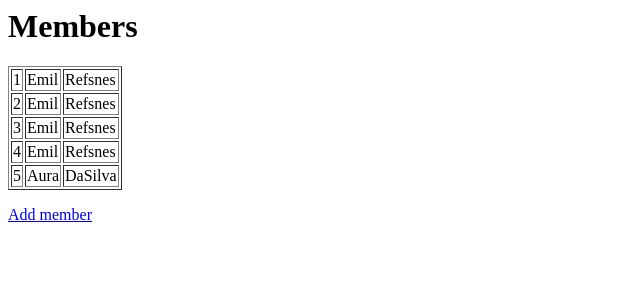
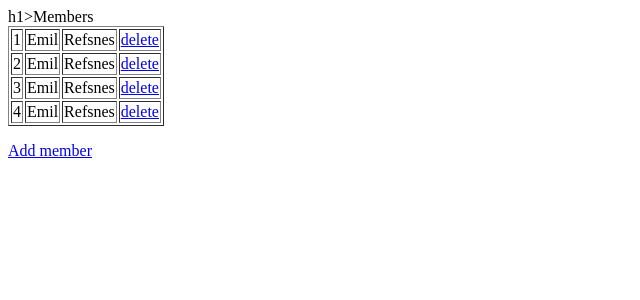
Before and after one commit to DaSilvaAura/django-basics-16sep22, a Django app: page /members/ in a window 1280 px wide. Shown: the top 300 px of the page, without its empty margins (0-640 px from the left). Run offline with Django 3.2, Linux system fonts and the light colour scheme; data comes from the database, SQL or seed files in the repository.

Commit message:
Delete record

```diff
--- a/members/templates/index.html
+++ b/members/templates/index.html
@@ -1,12 +1,13 @@
-<h1>Members</h1>
+h1>Members</h1>
 
 <table border="1">
 {% for x in mymembers %}
-<tr>
-<td>{{ x.id }}</td>
-<td>{{ x.firstname }}</td>
-<td>{{ x.lastname }}</td>
-</tr>
+  <tr>
+  <td>{{ x.id }}</td>
+  <td>{{ x.firstname }}</td>
+  <td>{{ x.lastname }}</td>
+  <td><a href="delete/{{ x.id }}">delete</a></td>
+  </tr>
 {% endfor %}
 </table>
 
--- a/members/urls.py
+++ b/members/urls.py
@@ -5,4 +5,5 @@ urlpatterns = [
   path('', views.index, name='index'),
   path('add/', views.add, name='add'),
   path('add/addrecord/', views.addrecord, name='addrecord'),
+  path('delete/<int:id>', views.delete, name='delete'),
 ]
--- a/members/views.py
+++ b/members/views.py
@@ -1,6 +1,7 @@
 from django.http import HttpResponse, HttpResponseRedirect
 from django.template import loader
 from django.urls import reverse
+
 from .models import Members
 
 def index(request):
@@ -21,3 +22,8 @@ def addrecord(request):
   member = Members(firstname=x, lastname=y)
   member.save()
   return HttpResponseRedirect(reverse('index'))
+
+def delete(request, id):
+  member = Members.objects.get(id=id)
+  member.delete()
+  return HttpResponseRedirect(reverse('index'))
```
Also changed, not shown: db.sqlite3, 1 other file.
